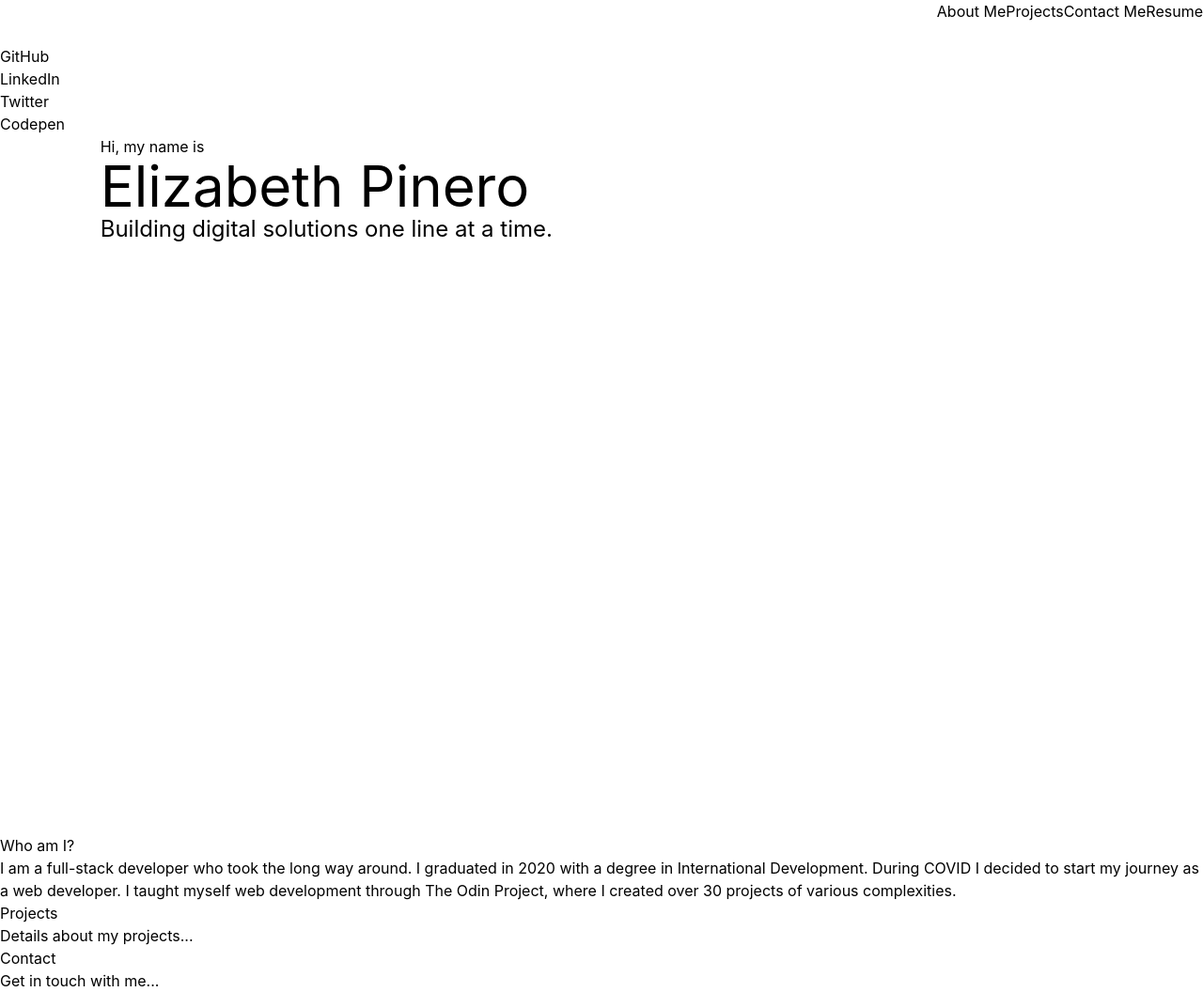
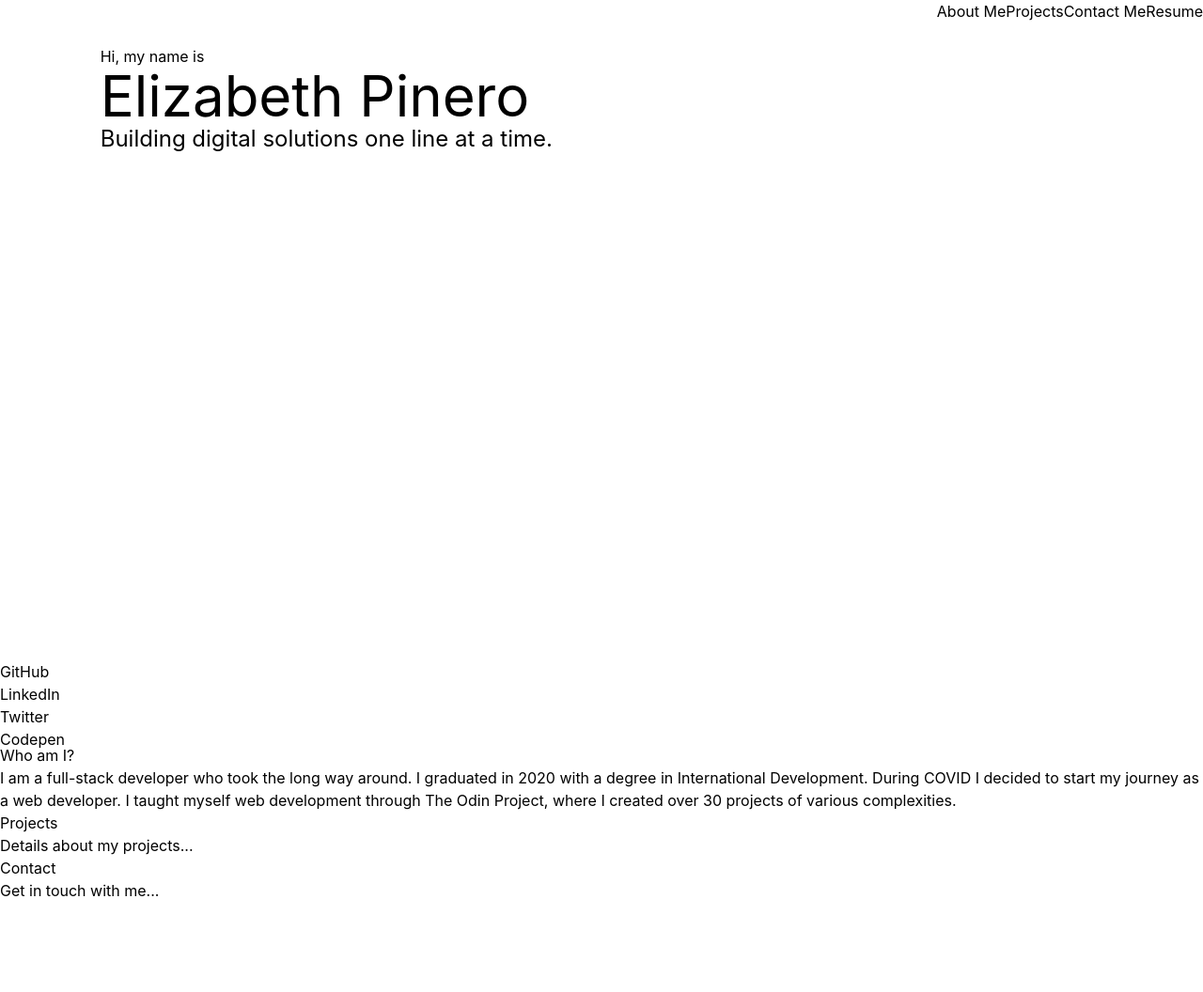
Before and after one commit to itsaflamingo/personal-portfolio2, a Gatsby site: page / in a window 1280 px wide. Shown: the whole page at 94% size. Built offline with nearby package versions, Linux system fonts and the light colour scheme; Gatsby itself is replaced by a stand-in of ours.

Commit message:
Socials now sticks to bottom left of page

```diff
--- a/src/components/SocialsBar.js
+++ b/src/components/SocialsBar.js
@@ -2,7 +2,7 @@ import React from "react";
 
 export default function SocialsBar() {
   return (
-    <div className="flex column w-12 sticky bottom-px align-self-end">
+    <div className="flex column w-12 sticky bottom-px">
       <ul>
         <li>
           <a href="https://github.com/elizabethpinero" target="_blank">
--- a/src/pages/index.js
+++ b/src/pages/index.js
@@ -9,10 +9,7 @@ export default function Home() {
   return (
     <div className="h-screen w-full relative overflow-y:scroll">
       <Navbar />
-      {/* <div className="flex"> */}
-      <SocialsBar />
       <FirstPage />
-      {/* </div> */}
       <div>
         <section id="about">
           <About />
@@ -28,6 +25,7 @@ export default function Home() {
           <p>Get in touch with me...</p>
         </section>
       </div>
+      <SocialsBar />
     </div>
   );
 }
```
